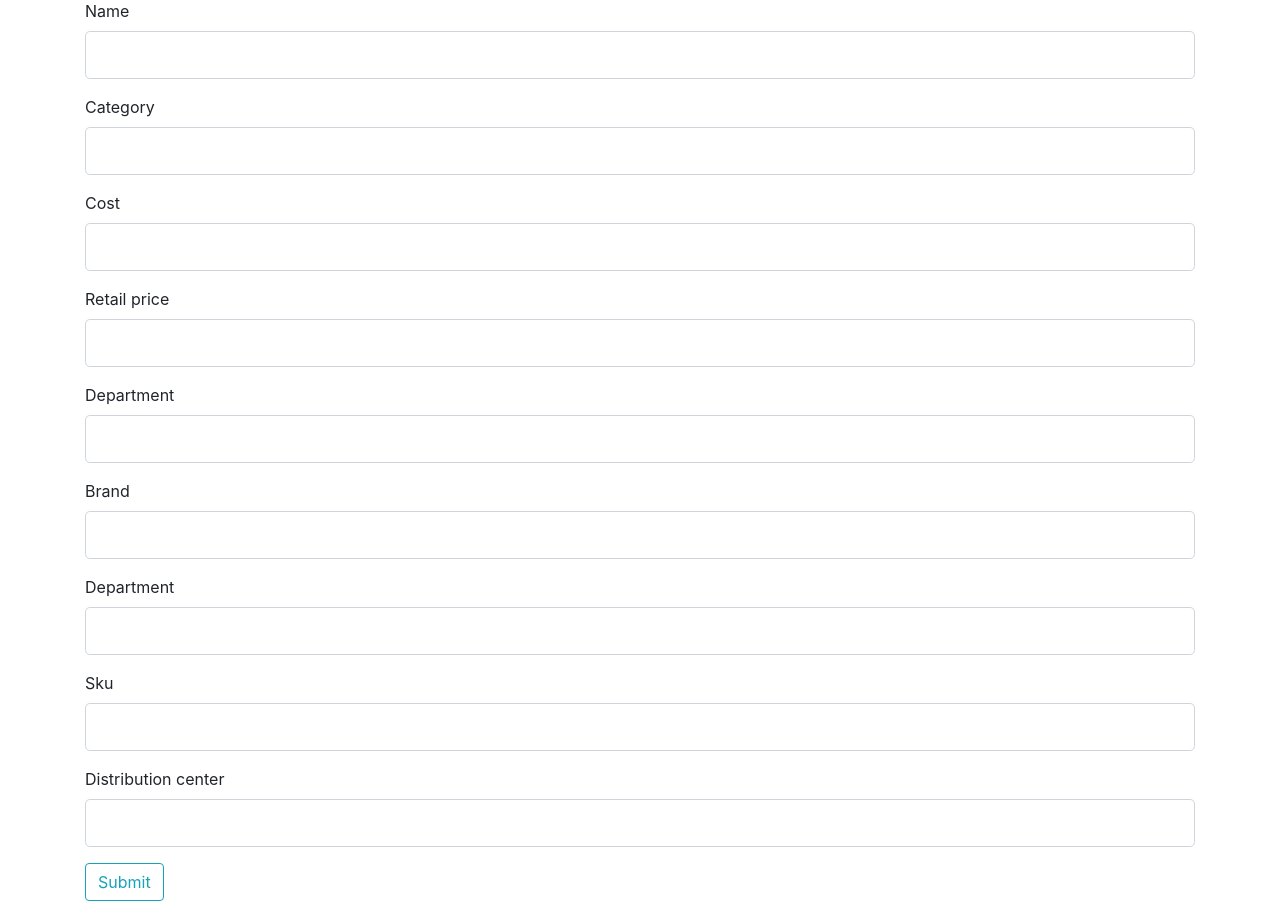
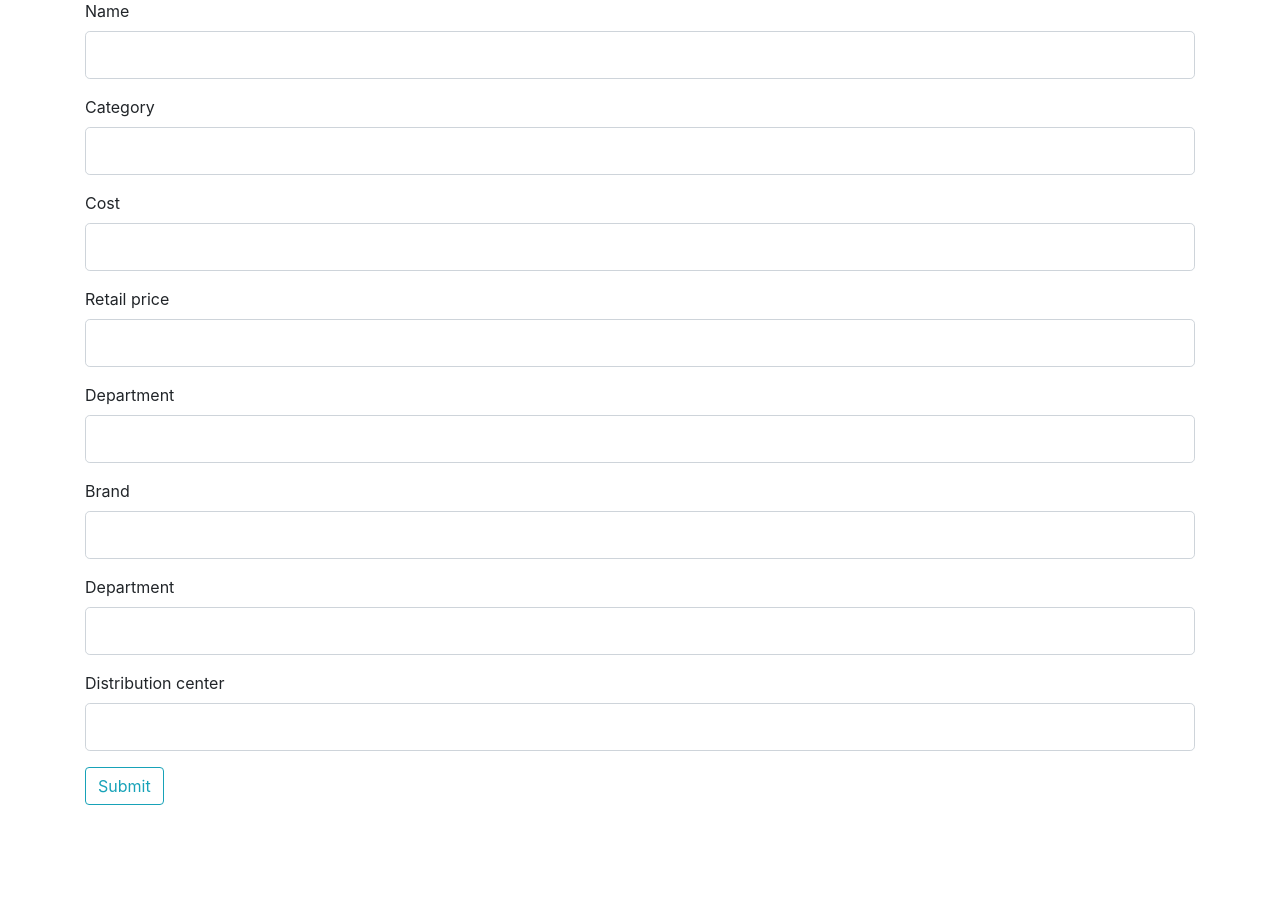
Before and after one commit to itudb2308/itudb2308, a Flask app: template src/templates/addProduct.html in a window 1280 px wide. Shown: the part 137-1054 px from the top of the page. After the commit the page ends 942 px from the top, so only its background shows below. Run offline with Flask 3, Linux system fonts and the light colour scheme; the template is opened without the code that fills it, so the values that code supplies are empty, except form fields; form fields are guessed from the names that the template uses; some libraries are stand-ins or nearby versions.

Commit message:
Create SKU generator for products.

```diff
--- a/src/forms/ProductForm.py
+++ b/src/forms/ProductForm.py
@@ -28,6 +28,6 @@ class ProductForm(FlaskForm):
     brand = SelectField("Brand", validators=[DataRequired()])
     retail_price = FloatField("Retail Price", validators=[DataRequired(), NumberRange(min=0)])
     department = SelectField("Department", validators=[DataRequired()], choices=["Men", "Women"])
-    sku = StringField("SKU", validators=[DataRequired()])
+    sku = StringField("SKU")
     distribution_center_id = SelectField("Distribution Center", validators=[DataRequired()])
     submit = SubmitField("Add Product")
--- a/src/sql/products_add_product.sql
+++ b/src/sql/products_add_product.sql
@@ -1,3 +1,3 @@
 INSERT INTO products (cost, category, name, brand, retail_price, department, sku, distribution_center_id)
-VALUES({cost}, '{category}', '{name}','{brand}', {retail_price}, '{department}', {sku}, {distribution_center_id})
+VALUES({cost}, '{category}', '{name}','{brand}', {retail_price}, '{department}', '{sku}', {distribution_center_id})
 RETURNING id;
--- a/src/templates/addProduct.html
+++ b/src/templates/addProduct.html
@@ -117,24 +117,6 @@
 
         </div>
 
-
-
-        <div class="form-group">
-            {{ form.sku.label( class="form-control-label" ) }}
-            {% if form.sku.errors %}
-                {{ form.sku( class="form-control form-control-lg is-invalid" ) }}
-                <div class="invalid-feedback">
-                    {% for error in form.sku.errors %}
-                        <span>{{ error }}</span>
-                    {% endfor %}
-                </div>
-            {% else %}
-                {{ form.sku( class="form-control form-control-lg" ) }}
-            {% endif %}
-        </div>
-
-
-
         <div class="form-group">
             {{ form.distribution_center_id.label( class="form-control-label" ) }}
             {% if form.distribution_center_id.errors %}
```
Also changed, not shown: src/repository/ProductRepository.py (+35 -1 lines).
